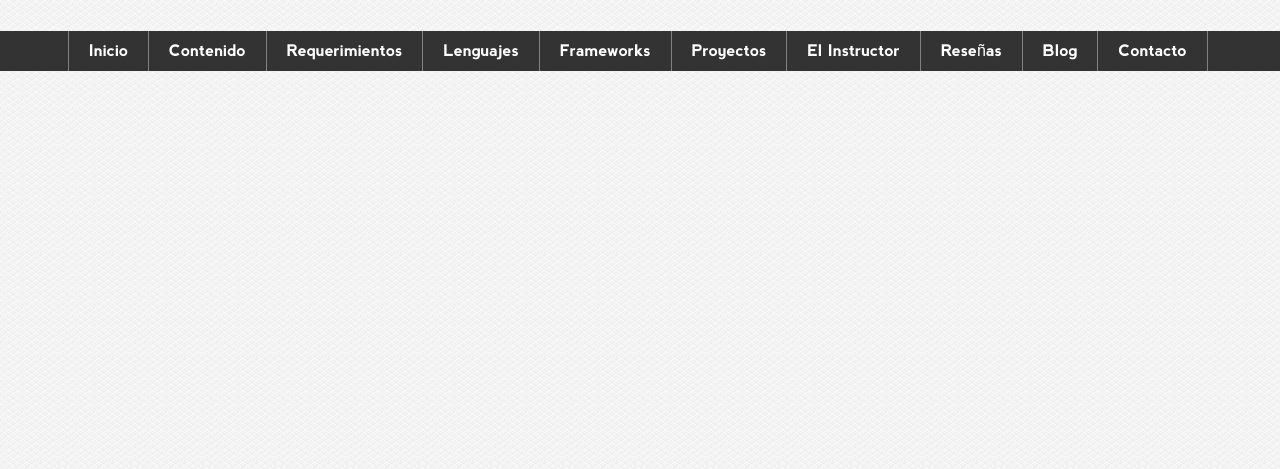
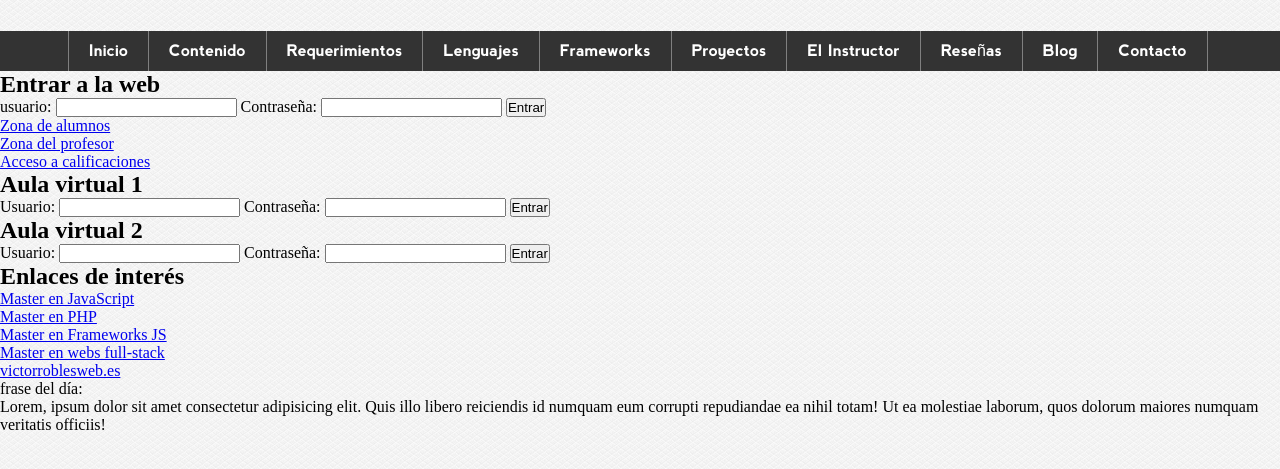
Before and after one commit to mvalenciar/plantillafloatcss, a plain HTML site: page index.html in a window 1280 px wide. Shown: the part 219-688 px from the top of the page. Drawn offline with Linux system fonts and the light colour scheme; files whose address does not match are found by name.

Commit message:
maquetación barra lateral widgets

```diff
--- a/css/style.css
+++ b/css/style.css
@@ -117,3 +117,7 @@ body {
 }
 
 /* FIN MENU DESPLEGABLE */
+
+/* INICIO ASIDE */
+
+/* FIN ASIDE */
--- a/index.html
+++ b/index.html
@@ -48,5 +48,62 @@
       </ul>
     </nav>
     <!-- Fin de Menu -->
+    <!-- inicio barra lateral -->
+    <aside id="aside">
+      <div class="widget">
+        <h2>Entrar a la web</h2>
+        <form>
+          <label for="usuario">usuario:</label>
+          <input type="text" name="usuario" id="usuario" />
+          <label for="contraseña">Contraseña:</label>
+          <input type="text" name="contraseña" id="contraseña" />
+          <input type="button" value="Entrar" />
+        </form>
+        <ul>
+          <li><a href="#">Zona de alumnos</a></li>
+          <li><a href="#">Zona del profesor</a></li>
+          <li><a href="#">Acceso a calificaciones</a></li>
+        </ul>
+      </div>
+      <div class="widget">
+        <h2>Aula virtual 1</h2>
+        <form>
+          <label for="usuario">Usuario:</label>
+          <input type="text" name="usuario" id="usuario" />
+          <label for="contraseña">Contraseña:</label>
+          <input type="text" name="contraseña" id="contraseña" />
+          <input type="button" value="Entrar" />
+        </form>
+      </div>
+      <div class="widget">
+        <h2>Aula virtual 2</h2>
+        <form>
+          <label for="usuario">Usuario:</label>
+          <input type="text" name="usuario" id="usuario" />
+          <label for="contraseña">Contraseña:</label>
+          <input type="text" name="contraseña" id="contraseña" />
+          <input type="button" value="Entrar" />
+        </form>
+      </div>
+      <div class="widget">
+        <h2>Enlaces de interés</h2>
+        <ul>
+          <li><a href="#">Master en JavaScript</a></li>
+          <li><a href="#">Master en PHP</a></li>
+          <li><a href="#">Master en Frameworks JS</a></li>
+          <li><a href="#">Master en webs full-stack</a></li>
+          <li><a href="#">victorroblesweb.es</a></li>
+        </ul>
+      </div>
+    </aside>
+    <aside id="aside">
+      <p>frase del día:</p>
+      <p>
+        Lorem, ipsum dolor sit amet consectetur adipisicing elit. Quis illo
+        libero reiciendis id numquam eum corrupti repudiandae ea nihil totam! Ut
+        ea molestiae laborum, quos dolorum maiores numquam veritatis officiis!
+      </p>
+    </aside>
+    <!-- fin barra lateral -->
   </body>
 </html>
```
